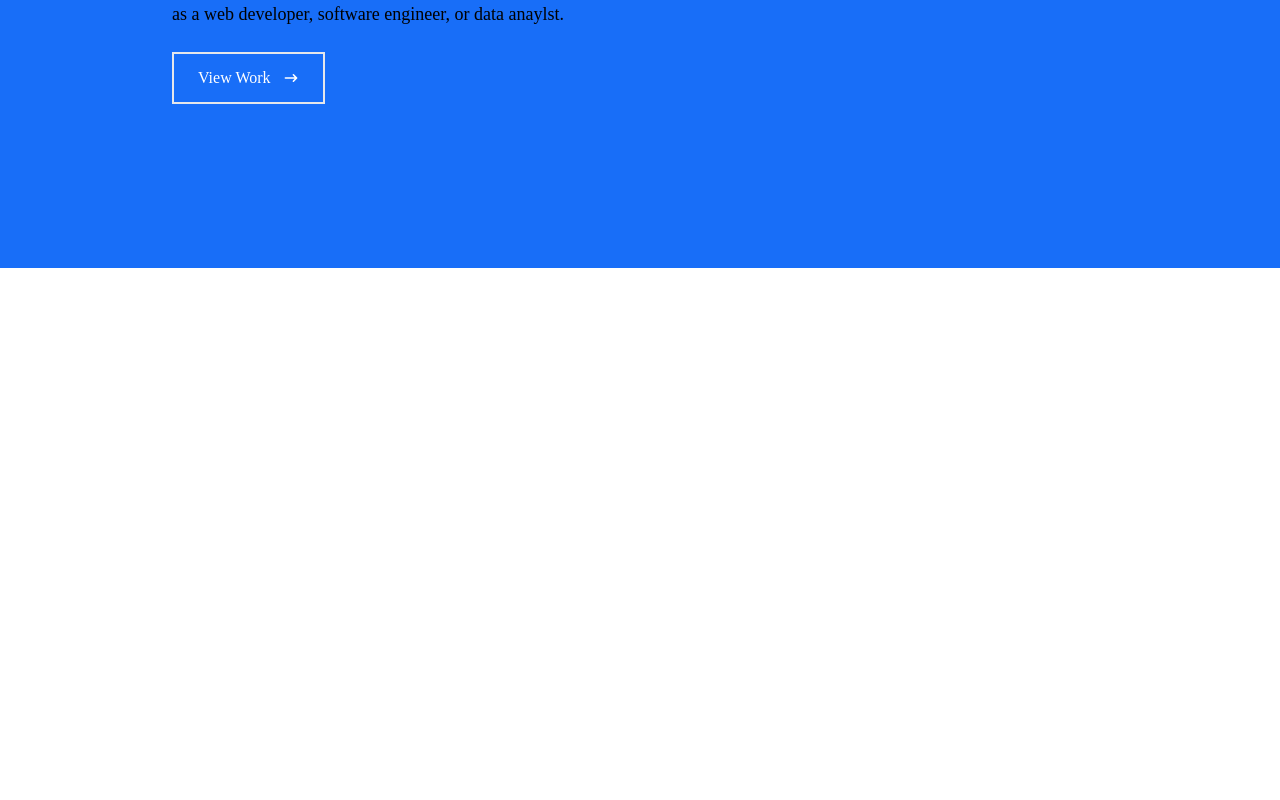
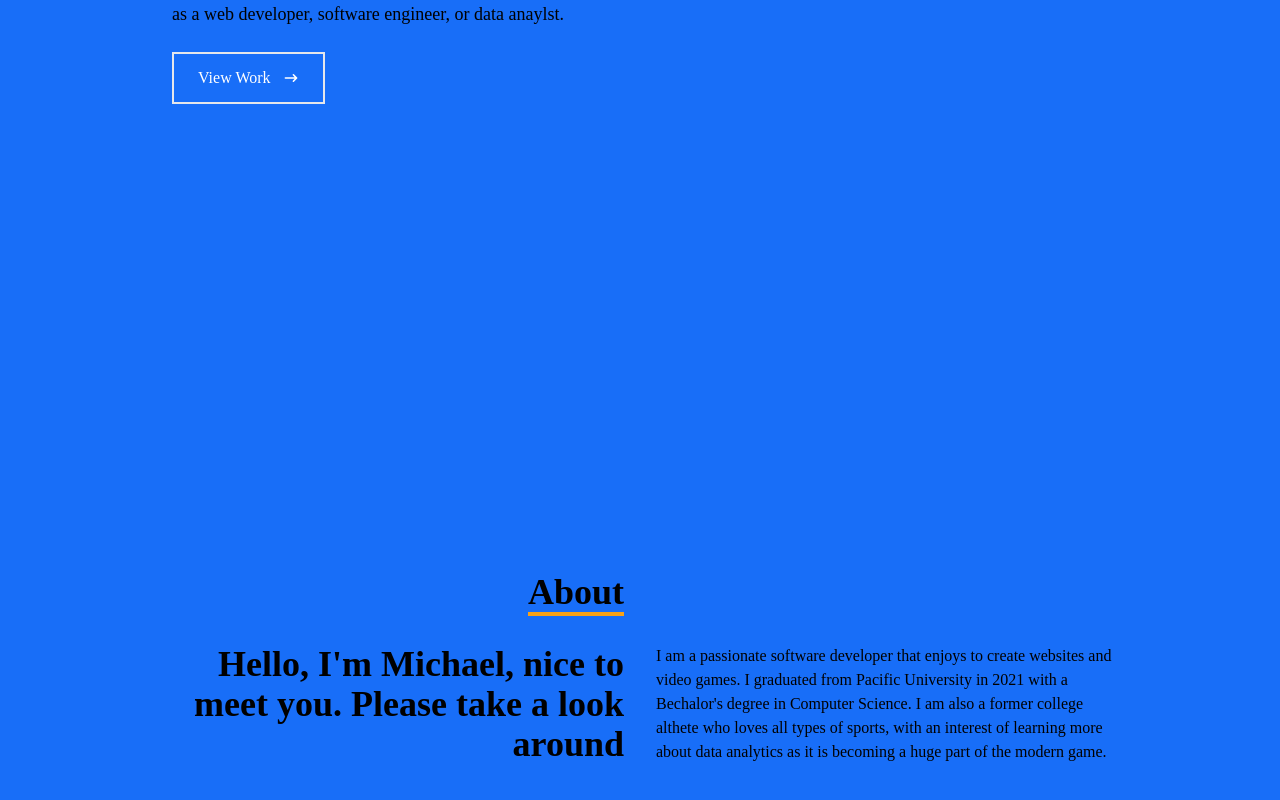
Before and after one commit to timm6430/Portfolio_Website, a React (Create React App) app: page / in a window 1280 px wide. Shown: the part 532-1332 px from the top of the page. Before the commit the page ends 800 px from the top, so only its background shows below. Built offline with nearby package versions, Linux system fonts and the light colour scheme.

Commit message:
about page

```diff
--- a/src/App.js
+++ b/src/App.js
@@ -1,3 +1,4 @@
+import About from "./components/About";
 import Home from "./components/Home";
 import Navbar from "./components/Navbar";
 
@@ -7,6 +8,7 @@ function App() {
     <div>
       <Navbar />
       <Home />
+      <About />
     </div>
   );
 }
--- a/src/components/About.jsx
+++ b/src/components/About.jsx
@@ -2,7 +2,32 @@ import React from 'react'
 
 const About = () => {
   return (
-    <div>About</div>
+    <div name = 'about' className = 'w-full h-screen bg-[#186EF8] text-black'>
+      <div className = 'w-full h-full flex flex-col justify-center items-center'>
+        <div className = 'max-w-[1000px] w-full grid grid-cols-2 gap-8'>
+          <div className = 'sm:text-right pb-8 pl-4'>
+            <p className = 'text-4xl font-bold inline border-b-4 border-[#F8A218]'>
+              About
+            </p>
+          </div>
+        </div>
+        <div className = 'max-w-[1000px] w-full grid sm:grid-cols-2 gap-8 px-4'>
+          <div className = 'sm:text-right text-4xl font-bold '>
+            <p>
+              Hello, I'm Michael, nice to meet you. Please take a look around
+            </p>
+          </div>
+          <div>
+            <p>
+              I am a passionate software developer that enjoys to create websites and video games. I graduated from Pacific University
+              in 2021 with a Bechalor's degree in Computer Science. I am also a former college althete who loves all types of sports, with an interest
+              of learning more about data analytics as it is becoming a huge part of the modern game.
+            </p>
+          </div>
+        </div>
+      </div>
+
+    </div>
   )
 }
 
--- a/src/components/Skills.jsx
+++ b/src/components/Skills.jsx
@@ -2,7 +2,9 @@ import React from 'react'
 
 const Skills = () => {
   return (
-    <div>Skills</div>
+    <div>
+
+    </div>
   )
 }
 
```
